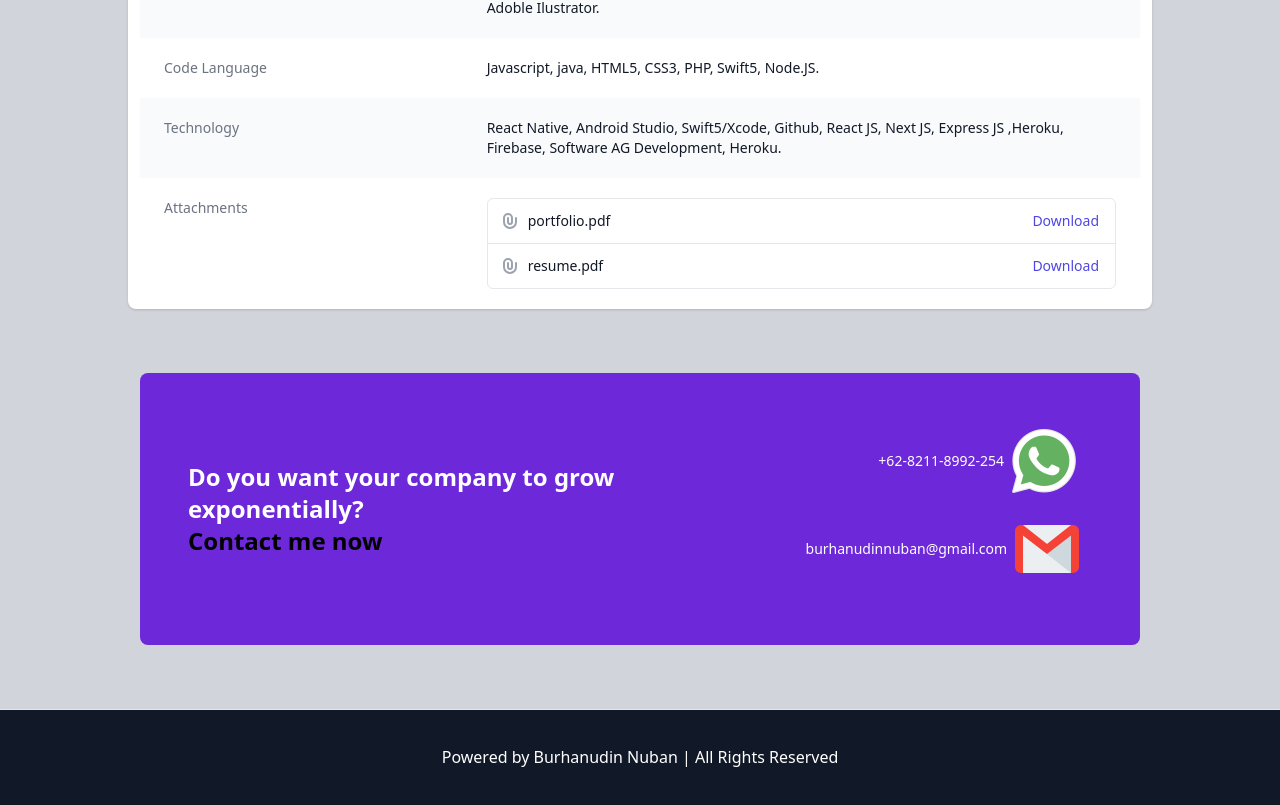
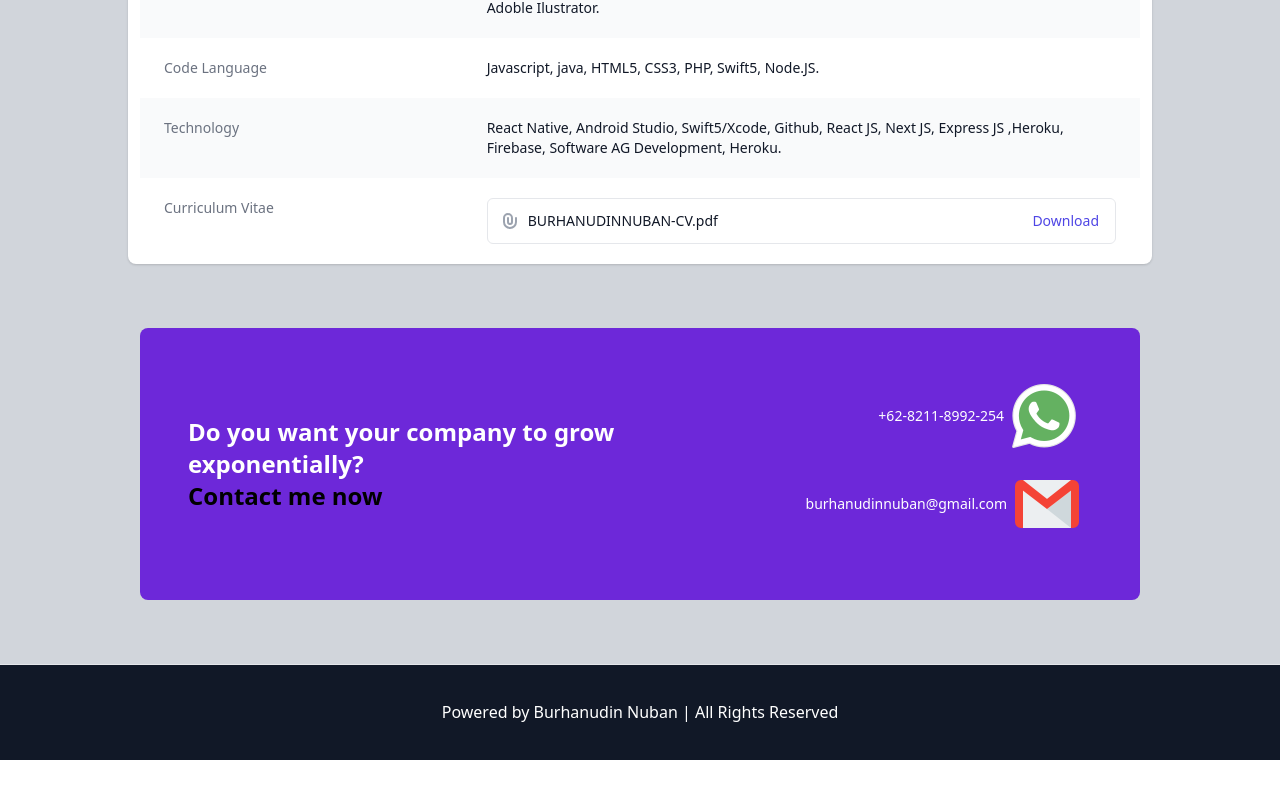
Before and after one commit to burhanudinnuban/portfolio, a Next.js app: page / in a window 1280 px wide. Shown: the part 4392-5197 px from the top of the page. After the commit the page ends 5152 px from the top, so only its background shows below. Built offline with nearby package versions, Linux system fonts and the light colour scheme.

Commit message:
improve footor

```diff
--- a/components/Footer/index.js
+++ b/components/Footer/index.js
@@ -5,7 +5,7 @@ export default function Footer() {
     <div>
       <footer className="flex items-center justify-center w-full h-24 border-t bg-gray-900 absolute">
         <a
-          className="flex items-center justify-center text-white font-display"
+          className="flex items-center justify-center text-white font-display text-center"
           href="/"
           target="_top"
           rel="noopener noreferrer"
--- a/components/FormInformation/index.js
+++ b/components/FormInformation/index.js
@@ -81,10 +81,12 @@ function FormInformation() {
             </dd>
           </div>
           <div className="bg-white px-4 py-5 sm:grid sm:grid-cols-3 sm:gap-4 sm:px-6">
-            <dt className="text-sm font-medium text-gray-500">Attachments</dt>
+            <dt className="text-sm font-medium text-gray-500">
+              Curriculum Vitae
+            </dt>
             <dd className="mt-1 text-sm text-gray-900 sm:mt-0 sm:col-span-2">
               <ul className="border border-gray-200 rounded-md divide-y divide-gray-200">
-                <li className="pl-3 pr-4 py-3 flex items-center justify-between text-sm">
+                {/* <li className="pl-3 pr-4 py-3 flex items-center justify-between text-sm">
                   <div className="w-0 flex-1 flex items-center">
                     <svg
                       className="flex-shrink-0 h-5 w-5 text-gray-400"
@@ -94,9 +96,9 @@ function FormInformation() {
                       aria-hidden="true"
                     >
                       <path
-                        fill-rule="evenodd"
+                        fillRule="evenodd"
                         d="M8 4a3 3 0 00-3 3v4a5 5 0 0010 0V7a1 1 0 112 0v4a7 7 0 11-14 0V7a5 5 0 0110 0v4a3 3 0 11-6 0V7a1 1 0 012 0v4a1 1 0 102 0V7a3 3 0 00-3-3z"
-                        clip-rule="evenodd"
+                        clipRule="evenodd"
                       />
                     </svg>
                     <span className="ml-2 flex-1 w-0 truncate">
@@ -118,7 +120,7 @@ function FormInformation() {
                       Download
                     </a>
                   </button>
-                </li>
+                </li> */}
                 <li className="pl-3 pr-4 py-3 flex items-center justify-between text-sm">
                   <div className="w-0 flex-1 flex items-center">
                     <svg
@@ -129,17 +131,19 @@ function FormInformation() {
                       aria-hidden="true"
                     >
                       <path
-                        fill-rule="evenodd"
+                        fillRule="evenodd"
                         d="M8 4a3 3 0 00-3 3v4a5 5 0 0010 0V7a1 1 0 112 0v4a7 7 0 11-14 0V7a5 5 0 0110 0v4a3 3 0 11-6 0V7a1 1 0 012 0v4a1 1 0 102 0V7a3 3 0 00-3-3z"
-                        clip-rule="evenodd"
+                        clipRule="evenodd"
                       />
                     </svg>
-                    <span className="ml-2 flex-1 w-0 truncate">resume.pdf</span>
+                    <span className="ml-2 flex-1 w-0 truncate">
+                      BURHANUDINNUBAN-CV.pdf
+                    </span>
                   </div>
                   <button
                     onClick={() =>
                       openInNewTab(
-                        "https://drive.google.com/file/d/16_Tb3HPOAWoNUNhWaT3pUdD5wNxy7tTk/view?usp=sharing"
+                        "https://drive.google.com/file/d/1Gb1SedjuAyM2td2iJM4UY9dlRNS3GhZ_/view?usp=sharing"
                       )
                     }
                     className="ml-4 flex-shrink-0"
--- a/components/NavBar/index.js
+++ b/components/NavBar/index.js
@@ -48,8 +48,8 @@ export const NavBar = () => {
               >
                 <path
                   strokeLinecap="round"
-                  stroke-linejoin="round"
-                  stroke-width="2"
+                  strokeLinejoin="round"
+                  strokeWidth="2"
                   d="M4 6h16M4 12h16M4 18h16"
                 />
               </svg>
@@ -64,8 +64,8 @@ export const NavBar = () => {
               >
                 <path
                   strokeLinecap="round"
-                  stroke-linejoin="round"
-                  stroke-width="2"
+                  strokeLinejoin="round"
+                  strokeWidth="2"
                   d="M6 18L18 6M6 6l12 12"
                 />
               </svg>
```
